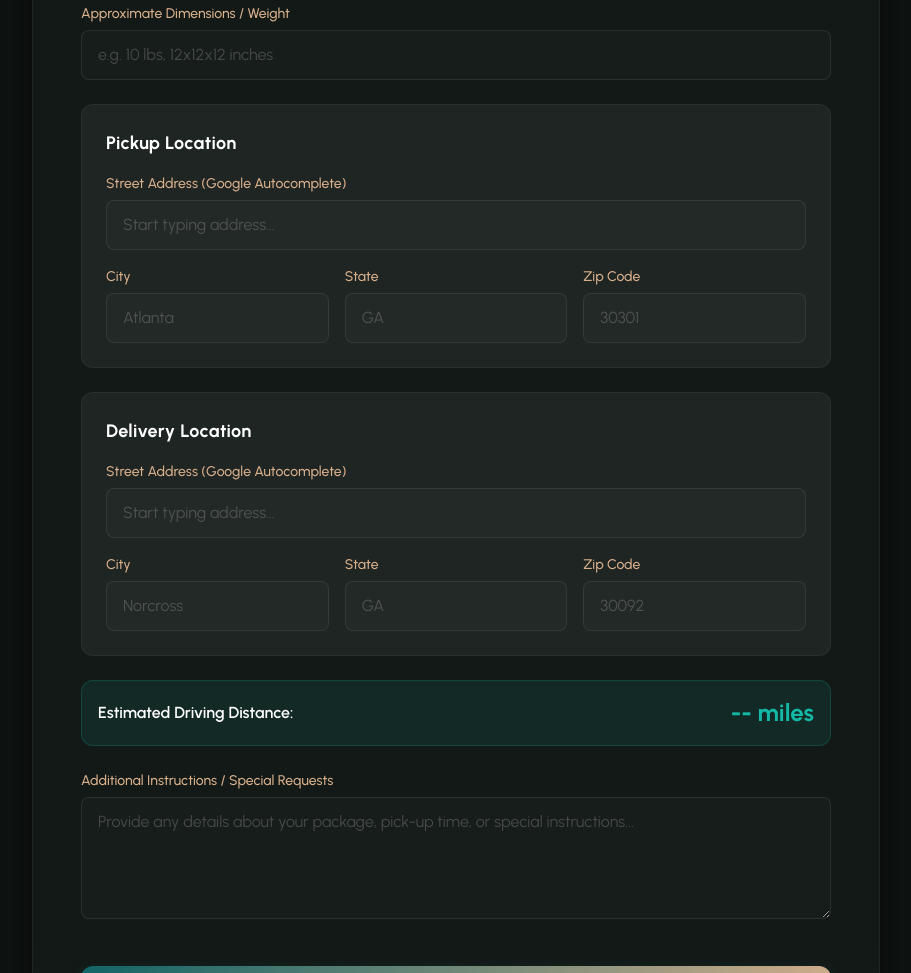
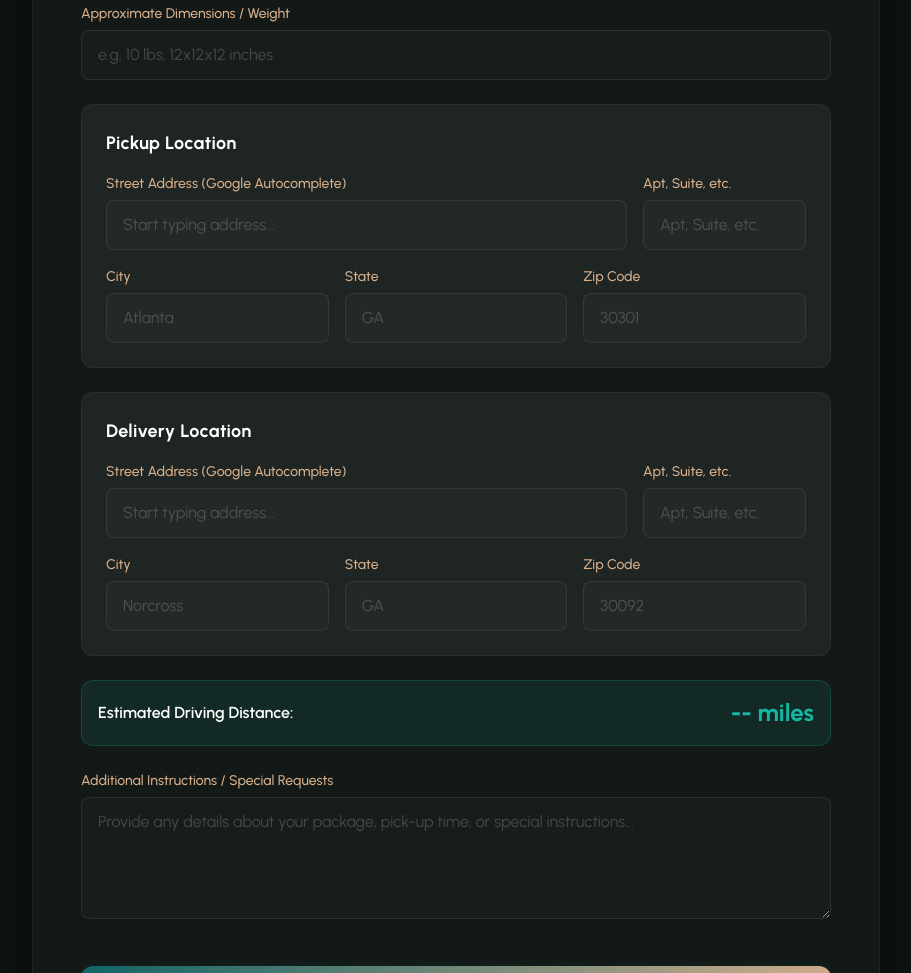
Before and after one commit to Corners-Courier-Inc/cornerscourier-ux, a website: page index.html in a window 1280 px wide. Shown: the part 2559-3532 px from the top of the page, without its empty margins (184-1095 px from the left). Drawn offline with Linux system fonts and the light colour scheme; some packages are replaced by stand-ins of ours.

Commit message:
feat: add Apt/Suite input fields to pickup and delivery locations

```diff
--- a/api/send-quote.js
+++ b/api/send-quote.js
@@ -7,8 +7,8 @@ module.exports = async (req, res) => {
   try {
     const {
       name, email, phone, service_type, other_service_description,
-      dimensions, pickup_street_address, pickup_city, pickup_state, pickup_zip,
-      delivery_street_address, delivery_city, delivery_state, delivery_zip,
+      dimensions, pickup_street_address, pickup_apt_suite, pickup_city, pickup_state, pickup_zip,
+      delivery_street_address, delivery_apt_suite, delivery_city, delivery_state, delivery_zip,
       message, distance, email_address_hp, form_timestamp
     } = req.body;
 
@@ -37,8 +37,8 @@ module.exports = async (req, res) => {
     }
 
     // Combine address parts
-    const pickupAddress = `${pickup_street_address}, ${pickup_city}, ${pickup_state} ${pickup_zip}`;
-    const deliveryAddress = `${delivery_street_address}, ${delivery_city}, ${delivery_state} ${delivery_zip}`;
+    const pickupAddress = `${pickup_street_address}${pickup_apt_suite ? `, ${pickup_apt_suite}` : ''}, ${pickup_city}, ${pickup_state} ${pickup_zip}`;
+    const deliveryAddress = `${delivery_street_address}${delivery_apt_suite ? `, ${delivery_apt_suite}` : ''}, ${delivery_city}, ${delivery_state} ${delivery_zip}`;
 
     // Format distance text
     const distanceText = !isNaN(parseFloat(distance)) ? `${distance} miles` : distance;
--- a/index.html
+++ b/index.html
@@ -410,10 +410,16 @@
           <!-- Pickup Address Section -->
           <div class="p-6 rounded-xl bg-white/5 border border-white/5 space-y-4">
             <h3 class="text-lg font-bold text-white">Pickup Location</h3>
-            <div>
+            <div class="grid grid-cols-1 md:grid-cols-4 gap-4">
+              <div class="md:col-span-3">
                 <label class="form-label">Street Address (Google Autocomplete)</label>
                 <input type="text" name="pickup_street_address" placeholder="Start typing address..." required
                   autocomplete="off" class="w-full form-input">
+              </div>
+              <div class="md:col-span-1">
+                <label class="form-label">Apt, Suite, etc.</label>
+                <input type="text" name="pickup_apt_suite" placeholder="Apt, Suite, etc." class="w-full form-input">
+              </div>
             </div>
             <div class="grid md:grid-cols-3 gap-4">
               <div>
@@ -434,10 +440,16 @@
           <!-- Delivery Address Section -->
           <div class="p-6 rounded-xl bg-white/5 border border-white/5 space-y-4">
             <h3 class="text-lg font-bold text-white">Delivery Location</h3>
-            <div>
+            <div class="grid grid-cols-1 md:grid-cols-4 gap-4">
+              <div class="md:col-span-3">
                 <label class="form-label">Street Address (Google Autocomplete)</label>
                 <input type="text" name="delivery_street_address" placeholder="Start typing address..." required
                   autocomplete="off" class="w-full form-input">
+              </div>
+              <div class="md:col-span-1">
+                <label class="form-label">Apt, Suite, etc.</label>
+                <input type="text" name="delivery_apt_suite" placeholder="Apt, Suite, etc." class="w-full form-input">
+              </div>
             </div>
             <div class="grid md:grid-cols-3 gap-4">
               <div>
```
Also changed, not shown: dist/tailwind.css. Lines whose indentation alone changed are shown as unchanged.
